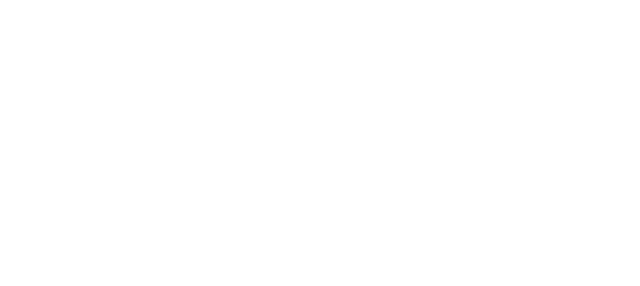
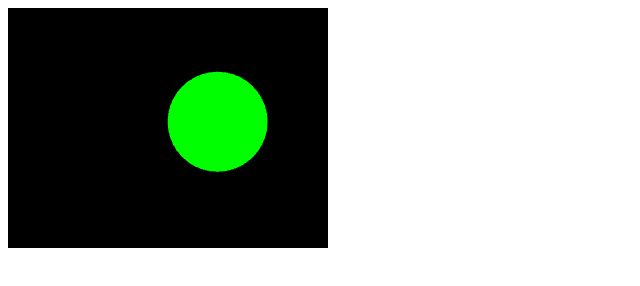
Before and after one commit to dustinpfister/test_phaser, a website: page public/demos/state_machines_start/index.html in a window 1280 px wide. Shown: the whole page, without its empty margins (0-640 px from the left). Drawn offline with Linux system fonts and the light colour scheme.

Commit message:
first demo working

```diff
--- a/public/demos/state_machines_start/index.html
+++ b/public/demos/state_machines_start/index.html
@@ -6,6 +6,8 @@
     </head>
     <body>
 
+        <div id="gamearea"></div>
+
         <script src="/js/jquery-3.2.1.min.js"></script>
         <script src="/js/phaser.min.js"></script>
         <script src="./main.js"></script>
--- a/public/demos/state_machines_start/main.js
+++ b/public/demos/state_machines_start/main.js
@@ -1 +1,34 @@
 console.log('main.js');
+var bx, i = 0, maxI = 100;
+var game = new Phaser.Game(320, 240, Phaser.AUTO, 'gamearea', {
+
+        create : function () {
+
+            console.log(game.add);
+
+            bx = game.add.graphics(0, 0);
+
+            bx.beginFill(0x00ff00);
+            bx.drawCircle(50, 50, 100);
+            bx.endFill();
+
+        },
+
+        update : function () {
+
+            var r = Math.PI * 2 / maxI * i;
+
+            bx.x = game.world.centerX - 50 + Math.cos(r) * 50;
+            bx.y = game.world.centerY - 50 + Math.sin(r) * 50;
+
+            i += 1;
+
+            if (i === maxI) {
+
+                i = 0;
+
+            }
+
+        }
+
+    });
```
